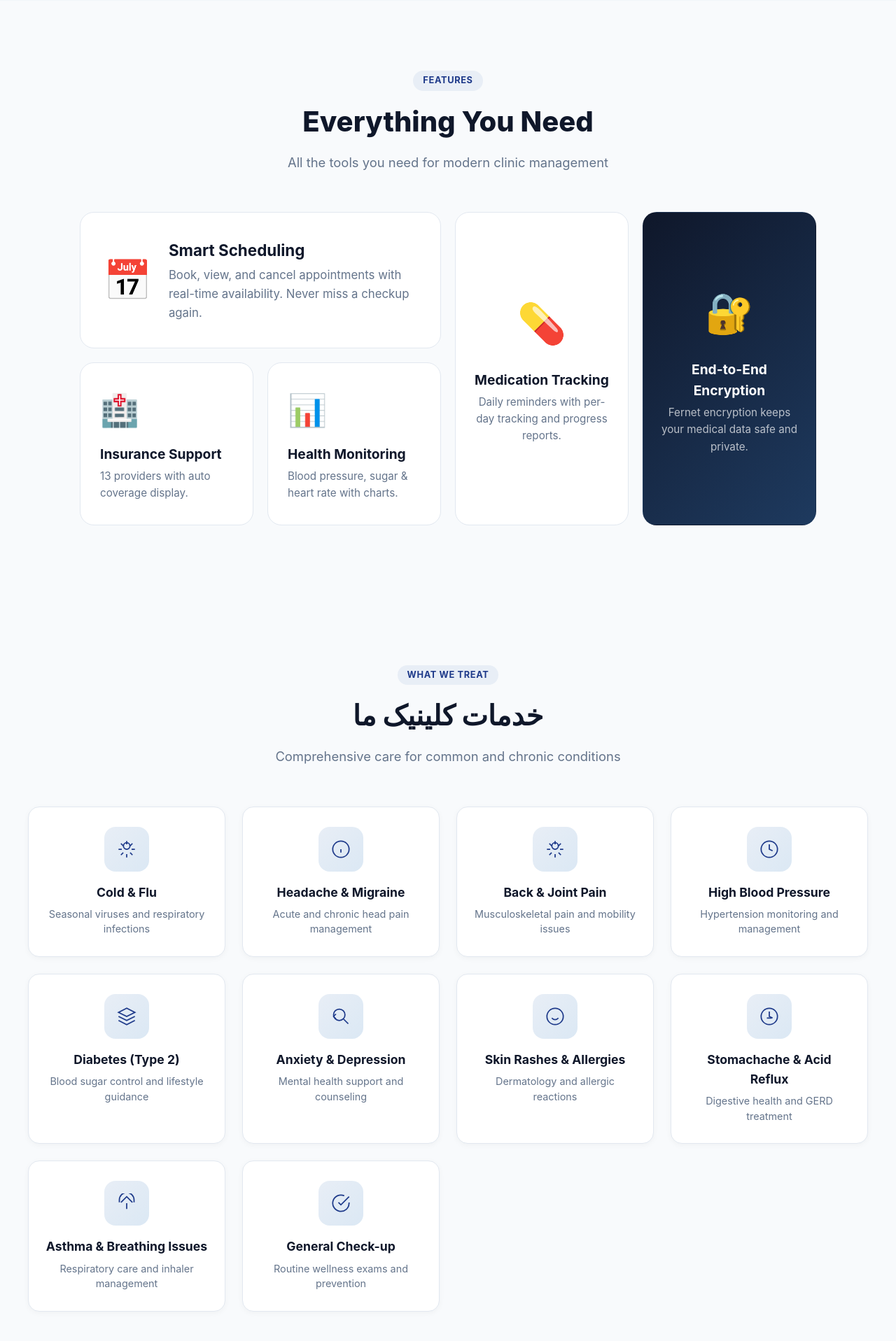
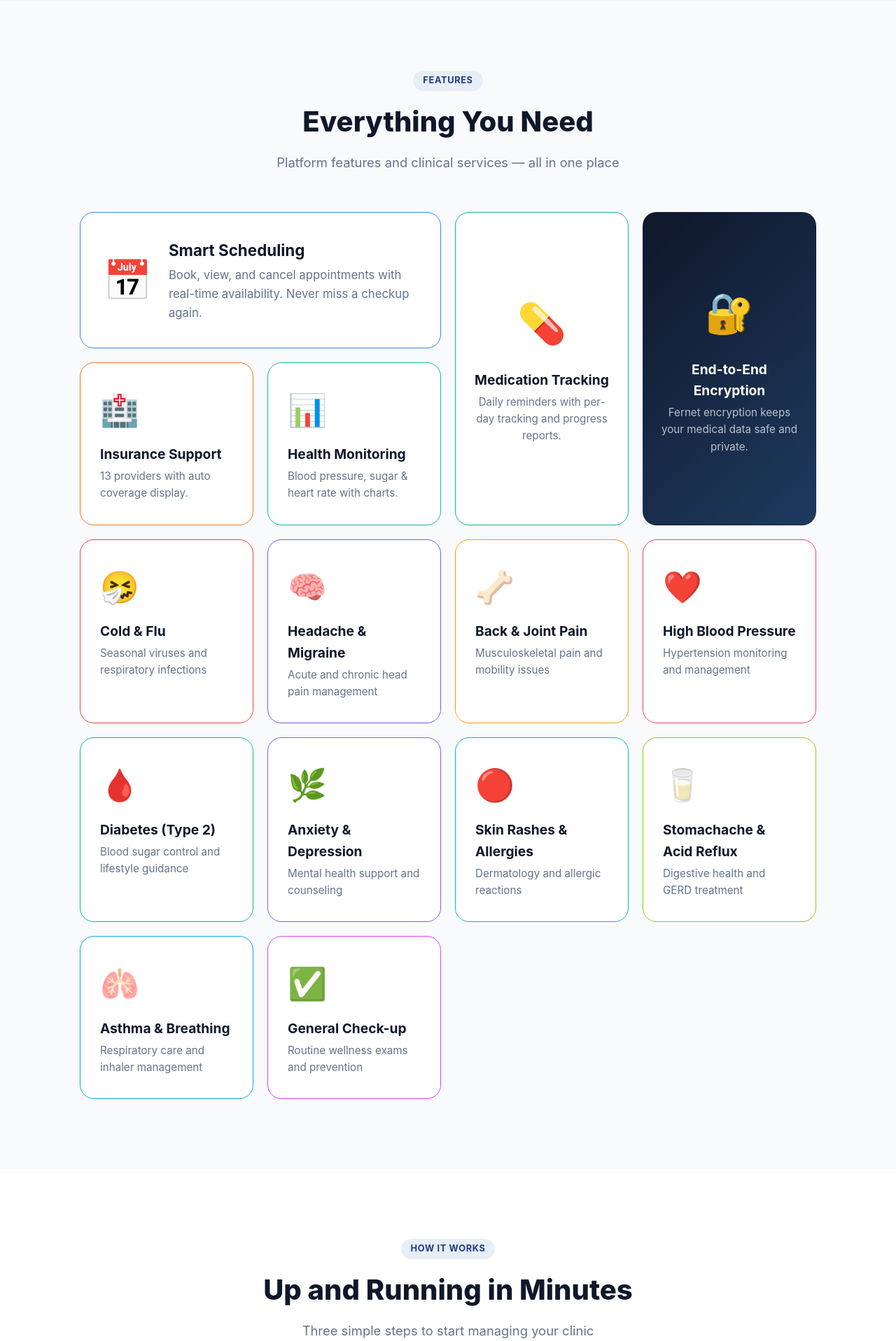
Before and after one commit to Samin5186/clinic-management, a Django app: page / in a window 1280 px wide. Shown: the part 815-2732 px from the top of the page at 70% size. Run offline with Django 4.2, Linux system fonts and the light colour scheme.

Commit message:
Merge services into features bento grid with colorful cards, remove Persian title

```diff
--- a/static/css/style.css
+++ b/static/css/style.css
@@ -407,90 +407,110 @@ body {
 }
 
 /* ============================================
-   SERVICES (What We Treat)
-   ============================================ */
-.services {
-    padding: 100px 24px;
-    background: #f8fafc;
-}
-
-.services-header {
-    text-align: center;
-    margin-bottom: 56px;
-}
-
-.services-header .section-tag {
-    background: #e8eef6;
-    color: #1e3a8a;
-}
-
-.services-header h3 {
-    font-size: 2.5rem;
-    color: #0f172a;
-    margin-bottom: 12px;
-    font-weight: 800;
-}
-
-.services-header p {
-    font-size: 1.15rem;
-    color: #64748b;
-}
-
-.services-grid {
-    display: grid;
-    grid-template-columns: repeat(auto-fit, minmax(260px, 1fr));
-    gap: 24px;
-    max-width: 1200px;
-    margin: 0 auto;
-}
-
-.service-card {
-    background: white;
-    border: 1px solid #e2e8f0;
-    border-radius: 16px;
-    padding: 28px 24px;
-    text-align: center;
-    transition: all 0.3s ease;
-    box-shadow: 0 2px 8px rgba(0,0,0,0.04);
-}
-
-.service-card:hover {
-    transform: translateY(-4px);
-    box-shadow: 0 12px 32px rgba(0,0,0,0.08);
-    border-color: #1e3a8a;
-}
-
-.service-icon {
-    width: 64px;
-    height: 64px;
-    border-radius: 16px;
-    background: linear-gradient(135deg, #e8eef6, #dbe8f4);
-    color: #1e3a8a;
-    display: flex;
-    align-items: center;
-    justify-content: center;
-    margin: 0 auto 16px;
-    transition: all 0.3s ease;
-}
-
-.service-card:hover .service-icon {
-    background: linear-gradient(135deg, #1e3a8a, #1e40af);
-    color: white;
-    transform: scale(1.1);
-}
-
-.service-card h4 {
-    font-size: 1.1rem;
-    font-weight: 700;
-    color: #0f172a;
-    margin-bottom: 6px;
-}
-
-.service-card p {
-    font-size: 0.9rem;
-    color: #64748b;
-    line-height: 1.5;
-}
+   COLORFUL BENTO CARD VARIANTS
+   ============================================ */
+.bento-blue {
+    border-color: #3b82f6;
+}
+.bento-blue::before { background: linear-gradient(135deg, #3b82f6, #60a5fa); }
+.bento-blue:hover { border-color: #2563eb; box-shadow: 0 16px 48px rgba(59, 130, 246, 0.25); }
+
+.bento-green {
+    border-color: #10b981;
+}
+.bento-green::before { background: linear-gradient(135deg, #10b981, #34d399); }
+.bento-green:hover { border-color: #059669; box-shadow: 0 16px 48px rgba(16, 185, 129, 0.25); }
+
+.bento-purple {
+    border-color: #8b5cf6;
+}
+.bento-purple::before { background: linear-gradient(135deg, #8b5cf6, #a78bfa); }
+.bento-purple:hover { border-color: #7c3aed; box-shadow: 0 16px 48px rgba(139, 92, 246, 0.25); }
+
+.bento-orange {
+    border-color: #f97316;
+}
+.bento-orange::before { background: linear-gradient(135deg, #f97316, #fb923c); }
+.bento-orange:hover { border-color: #ea580c; box-shadow: 0 16px 48px rgba(249, 115, 22, 0.25); }
+
+.bento-teal {
+    border-color: #14b8a6;
+}
+.bento-teal::before { background: linear-gradient(135deg, #14b8a6, #2dd4bf); }
+.bento-teal:hover { border-color: #0d9488; box-shadow: 0 16px 48px rgba(20, 184, 166, 0.25); }
+
+.bento-red {
+    border-color: #ef4444;
+}
+.bento-red::before { background: linear-gradient(135deg, #ef4444, #f87171); }
+.bento-red:hover { border-color: #dc2626; box-shadow: 0 16px 48px rgba(239, 68, 68, 0.25); }
+
+.bento-indigo {
+    border-color: #6366f1;
+}
+.bento-indigo::before { background: linear-gradient(135deg, #6366f1, #818cf8); }
+.bento-indigo:hover { border-color: #4f46e5; box-shadow: 0 16px 48px rgba(99, 102, 241, 0.25); }
+
+.bento-amber {
+    border-color: #f59e0b;
+}
+.bento-amber::before { background: linear-gradient(135deg, #f59e0b, #fbbf24); }
+.bento-amber:hover { border-color: #d97706; box-shadow: 0 16px 48px rgba(245, 158, 11, 0.25); }
+
+.bento-rose {
+    border-color: #f43f5e;
+}
+.bento-rose::before { background: linear-gradient(135deg, #f43f5e, #fb7185); }
+.bento-rose:hover { border-color: #e11d48; box-shadow: 0 16px 48px rgba(244, 63, 94, 0.25); }
+
+.bento-emerald {
+    border-color: #10b981;
+}
+.bento-emerald::before { background: linear-gradient(135deg, #10b981, #34d399); }
+.bento-emerald:hover { border-color: #059669; box-shadow: 0 16px 48px rgba(16, 185, 129, 0.25); }
+
+.bento-violet {
+    border-color: #8b5cf6;
+}
+.bento-violet::before { background: linear-gradient(135deg, #8b5cf6, #a78bfa); }
+.bento-violet:hover { border-color: #7c3aed; box-shadow: 0 16px 48px rgba(139, 92, 246, 0.25); }
+
+.bento-cyan {
+    border-color: #06b6d4;
+}
+.bento-cyan::before { background: linear-gradient(135deg, #06b6d4, #22d3ee); }
+.bento-cyan:hover { border-color: #0891b2; box-shadow: 0 16px 48px rgba(6, 182, 212, 0.25); }
+
+.bento-lime {
+    border-color: #84cc16;
+}
+.bento-lime::before { background: linear-gradient(135deg, #84cc16, #a3e635); }
+.bento-lime:hover { border-color: #65a30d; box-shadow: 0 16px 48px rgba(132, 204, 22, 0.25); }
+
+.bento-sky {
+    border-color: #0ea5e9;
+}
+.bento-sky::before { background: linear-gradient(135deg, #0ea5e9, #38bdf8); }
+.bento-sky:hover { border-color: #0284c7; box-shadow: 0 16px 48px rgba(14, 165, 233, 0.25); }
+
+.bento-fuchsia {
+    border-color: #d946ef;
+}
+.bento-fuchsia::before { background: linear-gradient(135deg, #d946ef, #e879f9); }
+.bento-fuchsia:hover { border-color: #c026d3; box-shadow: 0 16px 48px rgba(217, 70, 239, 0.25); }
+
+/* Make accent card work with the new system */
+.bento-accent {
+    border-color: transparent;
+    background: linear-gradient(135deg, #0f172a, #1e3a5f);
+}
+.bento-accent::before { background: linear-gradient(90deg, #60a5fa, #a78bfa); }
+.bento-accent:hover {
+    border-color: transparent;
+    box-shadow: 0 16px 48px rgba(15, 23, 42, 0.3);
+}
+.bento-accent .bento-text h4 { color: white; }
+.bento-accent .bento-text p { color: rgba(255, 255, 255, 0.7); }
 
 /* ============================================
    HOW IT WORKS
@@ -1032,10 +1052,6 @@ body {
         text-align: center;
     }
 
-    .services-grid {
-        grid-template-columns: 1fr;
-    }
-
     .cta-actions { flex-direction: column; align-items: center; }
     .cta-actions .btn { width: 100%; max-width: 280px; }
 
--- a/templates/landing.html
+++ b/templates/landing.html
@@ -75,155 +75,116 @@
             <div class="features-header">
                 <span class="section-tag">Features</span>
                 <h3>Everything You Need</h3>
-                <p>All the tools you need for modern clinic management</p>
+                <p>Platform features and clinical services — all in one place</p>
             </div>
             <div class="bento-grid">
-                <div class="bento-card bento-wide">
+                <!-- Platform Features -->
+                <div class="bento-card bento-wide bento-blue">
                     <div class="bento-icon">📅</div>
                     <div class="bento-text">
                         <h4>Smart Scheduling</h4>
                         <p>Book, view, and cancel appointments with real-time availability. Never miss a checkup again.</p>
                     </div>
                 </div>
-                <div class="bento-card bento-tall">
+                <div class="bento-card bento-tall bento-green">
                     <div class="bento-icon">💊</div>
                     <div class="bento-text">
                         <h4>Medication Tracking</h4>
                         <p>Daily reminders with per-day tracking and progress reports.</p>
                     </div>
                 </div>
-                <div class="bento-card bento-accent bento-tall">
+                <div class="bento-card bento-accent bento-tall bento-purple">
                     <div class="bento-icon">🔐</div>
                     <div class="bento-text">
                         <h4>End-to-End Encryption</h4>
                         <p>Fernet encryption keeps your medical data safe and private.</p>
                     </div>
                 </div>
-                <div class="bento-card">
+                <div class="bento-card bento-orange">
                     <div class="bento-icon">🏥</div>
                     <div class="bento-text">
                         <h4>Insurance Support</h4>
                         <p>13 providers with auto coverage display.</p>
                     </div>
                 </div>
-                <div class="bento-card">
+                <div class="bento-card bento-teal">
                     <div class="bento-icon">📊</div>
                     <div class="bento-text">
                         <h4>Health Monitoring</h4>
                         <p>Blood pressure, sugar & heart rate with charts.</p>
                     </div>
                 </div>
-            </div>
-        </section>
 
-        <section id="services" class="services">
-            <div class="services-header">
-                <span class="section-tag">What We Treat</span>
-                <h3>خدمات کلینیک ما</h3>
-                <p>Comprehensive care for common and chronic conditions</p>
-            </div>
-            <div class="services-grid">
-                <div class="service-card">
-                    <div class="service-icon">
-                        <svg width="28" height="28" viewBox="0 0 24 24" fill="none" stroke="currentColor" stroke-width="1.5">
-                            <path d="M12 2v4M12 18v4M4.93 4.93l2.83 2.83M16.24 16.24l2.83 2.83M2 12h4M18 12h4M4.93 19.07l2.83-2.83M16.24 7.76l2.83-2.83"/>
-                            <path d="M12 12c-2.21 0-4-1.79-4-4s1.79-4 4-4 4 1.79 4 4-1.79 4-4 4z"/>
-                        </svg>
-                    </div>
+                <!-- Conditions We Treat -->
+                <div class="bento-card bento-red">
+                    <div class="bento-icon">🤧</div>
+                    <div class="bento-text">
                         <h4>Cold & Flu</h4>
                         <p>Seasonal viruses and respiratory infections</p>
                     </div>
-                <div class="service-card">
-                    <div class="service-icon">
-                        <svg width="28" height="28" viewBox="0 0 24 24" fill="none" stroke="currentColor" stroke-width="1.5">
-                            <path d="M12 2a10 10 0 1 0 10 10A10 10 0 0 0 12 2z"/>
-                            <path d="M12 16v-4M12 8h.01"/>
-                        </svg>
                 </div>
+                <div class="bento-card bento-indigo">
+                    <div class="bento-icon">🧠</div>
+                    <div class="bento-text">
                         <h4>Headache & Migraine</h4>
                         <p>Acute and chronic head pain management</p>
                     </div>
-                <div class="service-card">
-                    <div class="service-icon">
-                        <svg width="28" height="28" viewBox="0 0 24 24" fill="none" stroke="currentColor" stroke-width="1.5">
-                            <path d="M12 12c-2.21 0-4-1.79-4-4s1.79-4 4-4 4 1.79 4 4-1.79 4-4 4z"/>
-                            <path d="M12 2v4M12 18v4M4.93 4.93l2.83 2.83M16.24 16.24l2.83 2.83M2 12h4M18 12h4M4.93 19.07l2.83-2.83M16.24 7.76l2.83-2.83"/>
-                        </svg>
                 </div>
+                <div class="bento-card bento-amber">
+                    <div class="bento-icon">🦴</div>
+                    <div class="bento-text">
                         <h4>Back & Joint Pain</h4>
                         <p>Musculoskeletal pain and mobility issues</p>
                     </div>
-                <div class="service-card">
-                    <div class="service-icon">
-                        <svg width="28" height="28" viewBox="0 0 24 24" fill="none" stroke="currentColor" stroke-width="1.5">
-                            <path d="M12 22c5.523 0 10-4.477 10-10S17.523 2 12 2 2 6.477 2 12s4.477 10 10 10z"/>
-                            <path d="M12 6v6l4 2"/>
-                        </svg>
                 </div>
+                <div class="bento-card bento-rose">
+                    <div class="bento-icon">❤️</div>
+                    <div class="bento-text">
                         <h4>High Blood Pressure</h4>
                         <p>Hypertension monitoring and management</p>
                     </div>
-                <div class="service-card">
-                    <div class="service-icon">
-                        <svg width="28" height="28" viewBox="0 0 24 24" fill="none" stroke="currentColor" stroke-width="1.5">
-                            <path d="M12 2L2 7l10 5 10-5-10-5z"/>
-                            <path d="M2 17l10 5 10-5M2 12l10 5 10-5"/>
-                        </svg>
                 </div>
+                <div class="bento-card bento-emerald">
+                    <div class="bento-icon">🩸</div>
+                    <div class="bento-text">
                         <h4>Diabetes (Type 2)</h4>
                         <p>Blood sugar control and lifestyle guidance</p>
                     </div>
-                <div class="service-card">
-                    <div class="service-icon">
-                        <svg width="28" height="28" viewBox="0 0 24 24" fill="none" stroke="currentColor" stroke-width="1.5">
-                            <path d="M21 21l-6-6m2-5a7 7 0 11-14 0 7 7 0 0114 0z"/>
-                            <path d="M6 9l-3 3 3 3"/>
-                        </svg>
                 </div>
+                <div class="bento-card bento-violet">
+                    <div class="bento-icon">🌿</div>
+                    <div class="bento-text">
                         <h4>Anxiety & Depression</h4>
                         <p>Mental health support and counseling</p>
                     </div>
-                <div class="service-card">
-                    <div class="service-icon">
-                        <svg width="28" height="28" viewBox="0 0 24 24" fill="none" stroke="currentColor" stroke-width="1.5">
-                            <path d="M12 22c5.523 0 10-4.477 10-10S17.523 2 12 2 2 6.477 2 12s4.477 10 10 10z"/>
-                            <path d="M8 14s1.5 2 4 2 4-2 4-2M9 9h.01M15 9h.01"/>
-                        </svg>
                 </div>
+                <div class="bento-card bento-cyan">
+                    <div class="bento-icon">🔴</div>
+                    <div class="bento-text">
                         <h4>Skin Rashes & Allergies</h4>
                         <p>Dermatology and allergic reactions</p>
                     </div>
-                <div class="service-card">
-                    <div class="service-icon">
-                        <svg width="28" height="28" viewBox="0 0 24 24" fill="none" stroke="currentColor" stroke-width="1.5">
-                            <path d="M12 22c5.523 0 10-4.477 10-10S17.523 2 12 2 2 6.477 2 12s4.477 10 10 10z"/>
-                            <path d="M12 6v6l4 2"/>
-                            <path d="M9 14h6"/>
-                        </svg>
                 </div>
+                <div class="bento-card bento-lime">
+                    <div class="bento-icon">🥛</div>
+                    <div class="bento-text">
                         <h4>Stomachache & Acid Reflux</h4>
                         <p>Digestive health and GERD treatment</p>
                     </div>
-                <div class="service-card">
-                    <div class="service-icon">
-                        <svg width="28" height="28" viewBox="0 0 24 24" fill="none" stroke="currentColor" stroke-width="1.5">
-                            <path d="M3 11v-3a9 9 0 0118 0v3"/>
-                            <path d="M5 11l7-7 7 7"/>
-                            <path d="M12 19v-7"/>
-                        </svg>
                 </div>
-                    <h4>Asthma & Breathing Issues</h4>
+                <div class="bento-card bento-sky">
+                    <div class="bento-icon">🫁</div>
+                    <div class="bento-text">
+                        <h4>Asthma & Breathing</h4>
                         <p>Respiratory care and inhaler management</p>
                     </div>
-                <div class="service-card">
-                    <div class="service-icon">
-                        <svg width="28" height="28" viewBox="0 0 24 24" fill="none" stroke="currentColor" stroke-width="1.5">
-                            <path d="M22 11.08V12a10 10 0 11-5.93-9.14"/>
-                            <path d="M22 4L12 14.01l-3-3"/>
-                        </svg>
                 </div>
+                <div class="bento-card bento-fuchsia">
+                    <div class="bento-icon">✅</div>
+                    <div class="bento-text">
                         <h4>General Check-up</h4>
                         <p>Routine wellness exams and prevention</p>
+                    </div>
                 </div>
             </div>
         </section>
```
Lines whose indentation alone changed are shown as unchanged.
